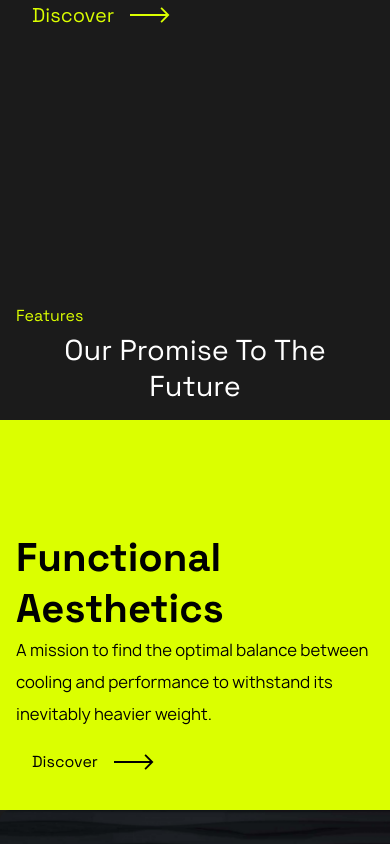
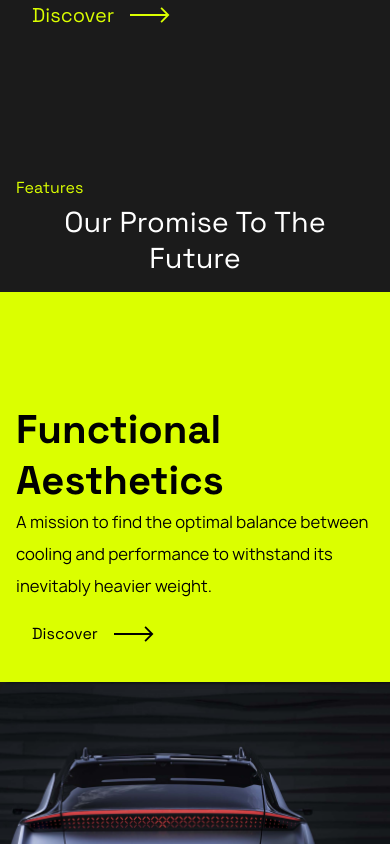
Before and after one commit to Moyowaaaa/LUMINAIRE, a Vue app: page / in a window 390 px wide. Shown: the part 2200-3044 px from the top of the page. Built offline with nearby package versions, Linux system fonts and the light colour scheme.

Commit message:
responsiveness

```diff
--- a/src/components/FeaturesSection.vue
+++ b/src/components/FeaturesSection.vue
@@ -393,6 +393,8 @@ border-top-left-radius: 10px;
         padding: 2rem 0;
         width:100%;
         max-width: 100%;
+        margin:2rem 0;
+        height: max-content;
 
 
 
--- a/src/components/NewsSection.vue
+++ b/src/components/NewsSection.vue
@@ -181,7 +181,8 @@ background: #DBFF00;
                 .newsSection{
                     max-width: 100%;
                     padding:0;
-                    margin-top: 15vh;
+                    margin-top: 2rem;
+                    height: max-content;
 
                     &__title-container{
                         padding: 0 1rem;
```
